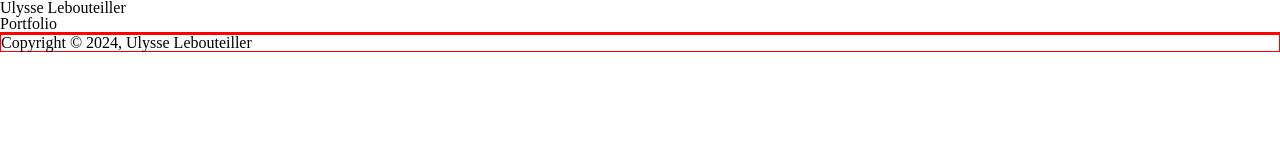
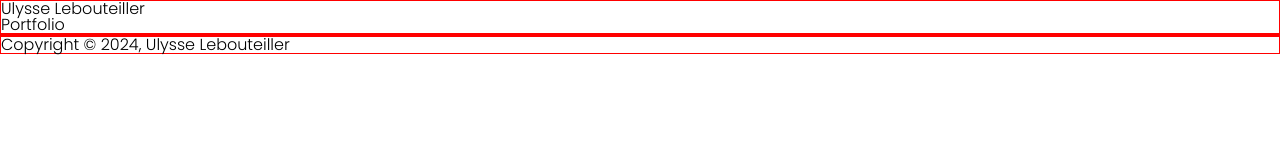
Before and after one commit to UlysseLBT/Portfolio, a plain HTML site: page index.html in a window 1280 px wide. Drawn offline with Linux system fonts and the light colour scheme.

Commit message:
html et css V2

```diff
--- a/css/style.css
+++ b/css/style.css
@@ -1,14 +1,12 @@
-@import url('https://fonts.googleapis.com/css2?family=Poppins:ital,wght@0,100;0,200;0,300;0,400;0,500;0,600;0,700;0,800;0,900;1,100;1,200;1,300;1,400;1,500;1,600;1,700;1,800;1,900&family=Ubuntu:ital,wght@0,300;0,400;0,500;0,700;1,300;1,400;1,500;1,700&display=swap');
+@import url('https://fonts.googleapis.com/css2?family=Poppins:ital,wght@0,100;0,200;0,300;0,400;0,500;0,600;0,700;0,800;0,900;1,100;1,200;1,300;1,400;1,500;1,600;1,700;1,800;1,900&display=swap');
 @import url("reset.css");
 
-.poppins-light {
+body {
     font-family: "Poppins", sans-serif;
     font-weight: 300;
     font-style: normal;
+    font-size: 16;
   }
-#identite {
-
-}
 
 .bordure-rouge {
     border: solid 1px red;
--- a/index.html
+++ b/index.html
@@ -10,7 +10,7 @@
 
     </body>
     <header>
-        <div id="identite" >
+        <div id="identite" class="bordure-rouge">
             <h1>Ulysse Lebouteiller</h1>
             <h2>Portfolio</h2>
         </div>
```
